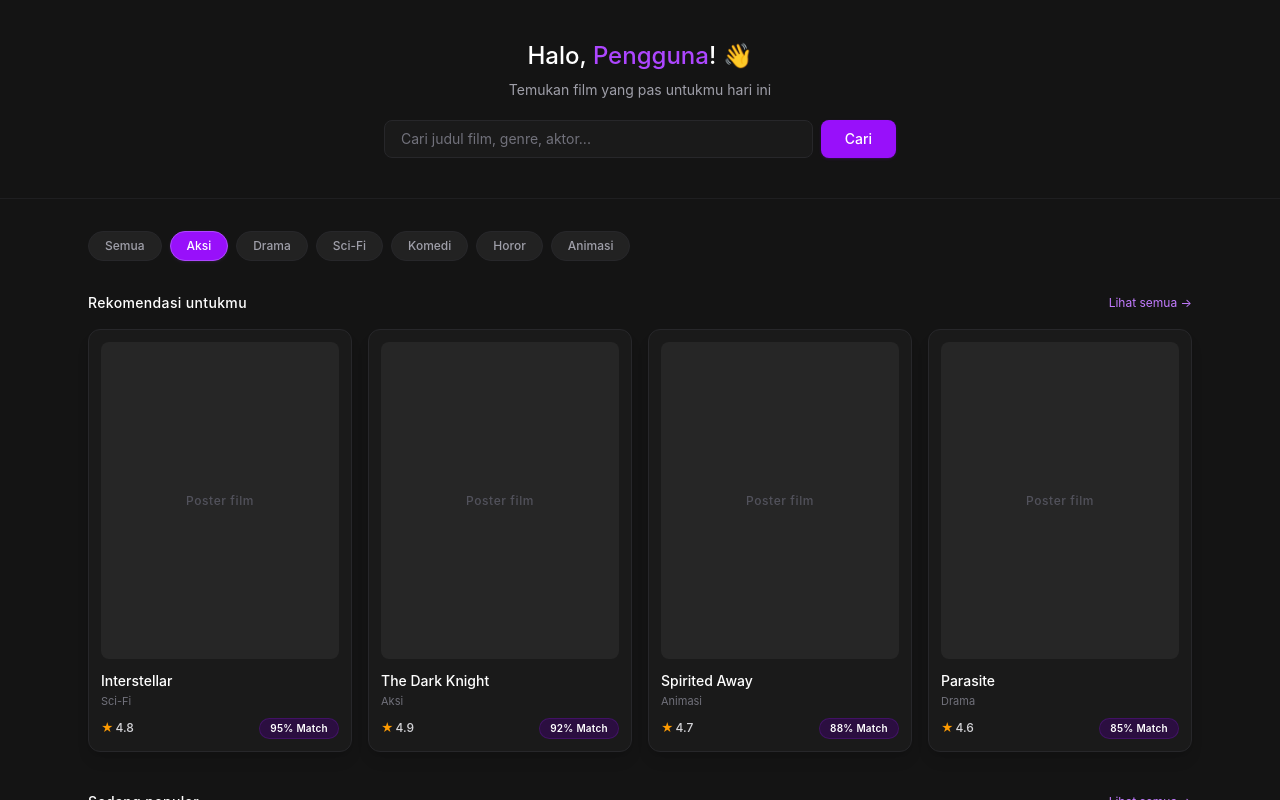
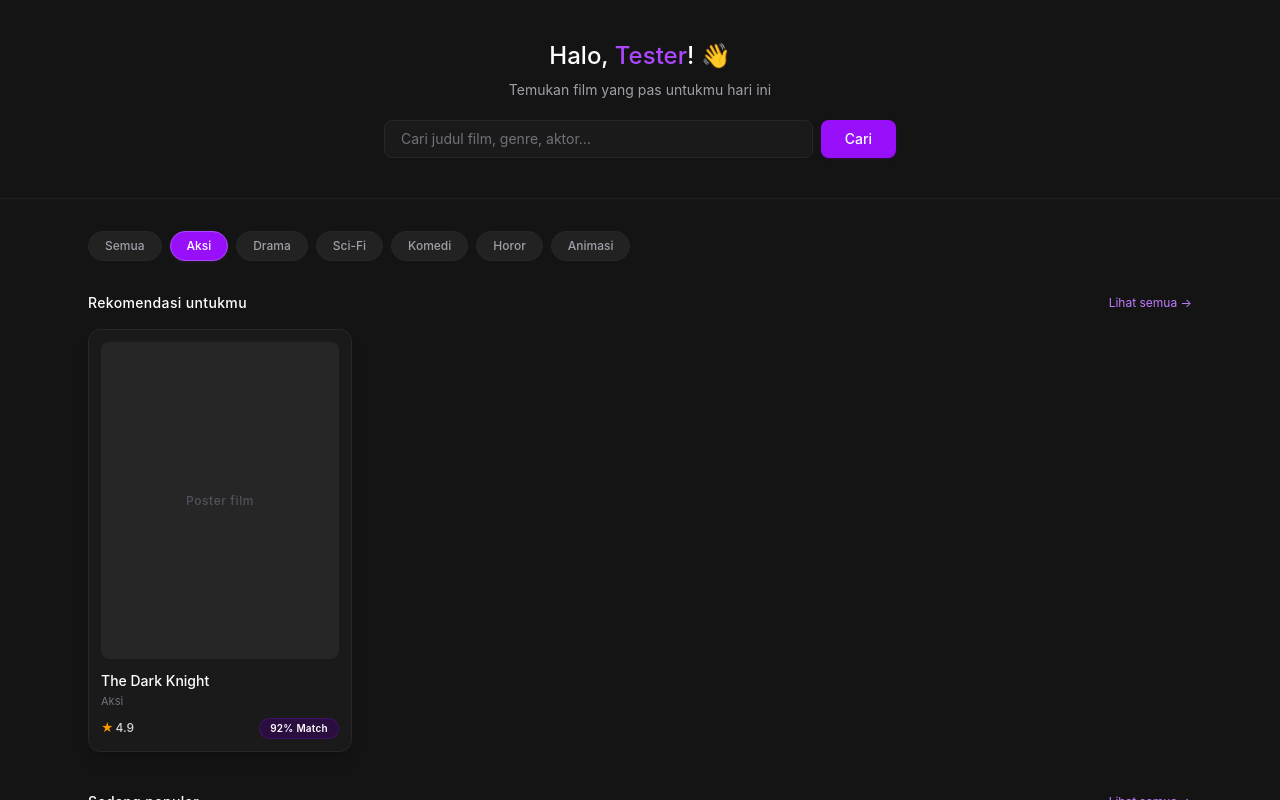
Before and after one commit to resz-code/CineMatch, a React (Vite) app in the folder fe-cinema/: page /home in a window 1280 px wide. Both pictures are taken after a click on the button "Aksi". Shown: the top 800 px of the page. Built offline with nearby package versions, Linux system fonts and the light colour scheme.

Commit message:
Minor update

```diff
--- a/fe-cinema/src/views/Auth/Register.jsx
+++ b/fe-cinema/src/views/Auth/Register.jsx
@@ -1,6 +1,6 @@
 import { useState } from 'react';
 import { Link, useNavigate } from 'react-router-dom';
-import axios from '../../api/axios'; // Sesuaikan path-nya
+import axios from '../../api/axios';
 
 export default function Register() {
     const navigate = useNavigate();
--- a/fe-cinema/src/views/User/Home.jsx
+++ b/fe-cinema/src/views/User/Home.jsx
@@ -2,8 +2,8 @@
 import { Link } from 'react-router-dom';
 
 export default function Home() {
-    // Simulasi data user (Nantinya data ini diambil dari API atau state management)
-    const [user] = useState({ name: 'Pengguna' });
+    // Simulasi data user
+    const [user] = useState({ name: 'Tester' });
 
     const genres = ['Semua', 'Aksi', 'Drama', 'Sci-Fi', 'Komedi', 'Horor', 'Animasi'];
 
@@ -20,11 +20,14 @@
 
     const [activeGenre, setActiveGenre] = useState('Semua');
 
+    // LAKUKAN FILTERING DI SINI
+    // Jika genre "Semua", tampilkan semua. Jika tidak, cocokkan dengan genre film.
+    const filteredFilms = dummyFilms.filter((film) =>
+        activeGenre === 'Semua' ? true : film.genre === activeGenre
+    );
+
     return (
-        /* Pembungkus utama pengganti AuthenticatedLayout */
         <div className="min-h-screen bg-[#141414] font-sans">
-
-            {/* TODO: Navbar Component bisa diletakkan di sini */}
 
             {/* Hero section */}
             <div className="border-b border-zinc-800/60 px-6 py-10 text-center">
@@ -80,11 +83,20 @@
                             Lihat semua →
                         </Link>
                     </div>
+
+                    {/* Ganti dummyFilms menjadi filteredFilms */}
                     <div className="grid grid-cols-2 sm:grid-cols-3 md:grid-cols-4 gap-4">
-                        {dummyFilms.slice(0, 4).map((film) => (
+                        {filteredFilms.slice(0, 4).map((film) => (
                             <FilmCard key={film.id} film={film} />
                         ))}
                     </div>
+
+                    {/* Pesan kosong jika filter tidak menghasilkan data di baris pertama */}
+                    {filteredFilms.slice(0, 4).length === 0 && (
+                        <div className="text-center py-10 text-zinc-500 text-sm border border-dashed border-zinc-800 rounded-xl">
+                            Belum ada rekomendasi untuk genre {activeGenre}
+                        </div>
+                    )}
                 </div>
 
                 {/* Bagian: Sedang populer */}
@@ -95,11 +107,20 @@
                             Lihat semua →
                         </Link>
                     </div>
+
+                    {/* Ganti dummyFilms menjadi filteredFilms */}
                     <div className="grid grid-cols-2 sm:grid-cols-3 md:grid-cols-4 gap-4">
-                        {dummyFilms.slice(4, 8).map((film) => (
+                        {filteredFilms.slice(4, 8).map((film) => (
                             <FilmCard key={film.id} film={film} />
                         ))}
                     </div>
+
+                    {/* Pesan kosong jika tidak ada film untuk baris kedua */}
+                    {filteredFilms.slice(4, 8).length === 0 && filteredFilms.length > 0 && (
+                        <div className="text-center py-6 text-zinc-600 text-xs">
+                            — Menampilkan semua film yang tersedia —
+                        </div>
+                    )}
                 </div>
 
             </div>
@@ -111,11 +132,9 @@
 function FilmCard({ film }) {
     return (
         <div className="bg-[#1a1a1a] border border-zinc-800 rounded-xl overflow-hidden hover:border-zinc-700 transition cursor-pointer p-3 flex flex-col justify-between shadow-lg group">
-            {/* Poster placeholder */}
             <div className="aspect-3/4 bg-[#262626] rounded-lg flex items-center justify-center mb-3 text-zinc-600 text-xs font-medium tracking-wider select-none transition group-hover:text-zinc-500">
                 Poster film
             </div>
-            {/* Info detail film */}
             <div>
                 <p className="text-sm font-medium text-white truncate mb-0.5 group-hover:text-purple-400 transition">{film.judul}</p>
                 <p className="text-[11px] text-zinc-500 mb-2">{film.genre}</p>
```
